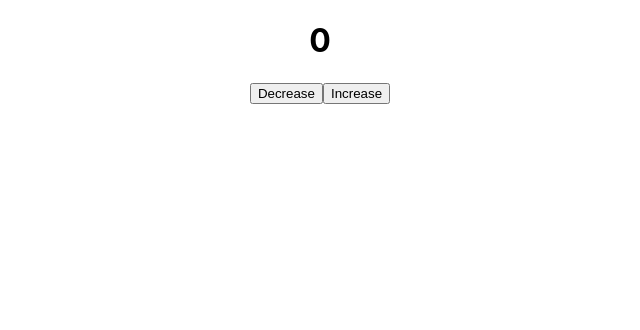
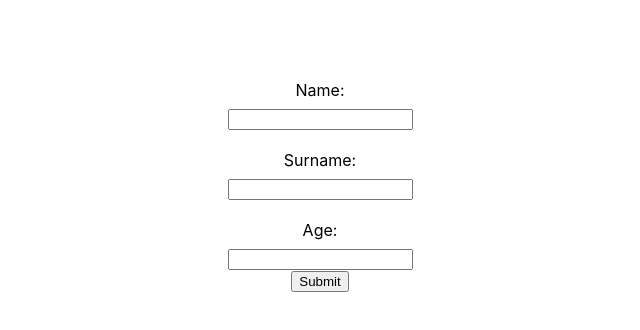
Before and after one commit to bytefulness/patika-dev, a React (Create React App) app in the folder react/tutorial/app/: page / in a window 1280 px wide. Shown: the top 330 px of the page, without its empty margins (320-960 px from the left). Built offline with nearby package versions, Linux system fonts and the light colour scheme.

Commit message:
Tutorial: Control Inputs

```diff
--- /dev/null
+++ b/react/tutorial/app/src/4-states/inputs.js
@@ -0,0 +1,98 @@
+import { useState } from "react";
+
+function Inputs() {
+  const [person, setPerson] = useState({ name: "", surname: "", age: "" });
+  const [people, setPeople] = useState([]);
+
+  const handleChange = (event) => {
+    const key = event.target.name;
+    const value = event.target.value;
+
+    setPerson({ ...person, [key]: value });
+  };
+
+  const handleSubmit = (e) => {
+    e.preventDefault();
+    if (person.name && person.surname && person.age) {
+      setPeople([...people, person]);
+      setPerson({ name: "", surname: "", age: "" });
+    }
+  };
+
+  return (
+    <>
+      <form
+        style={{
+          width: "50%",
+          marginInline: "auto",
+          padding: "5rem",
+          textAlign: "center",
+        }}
+      >
+        <div>
+          <label
+            style={{ display: "block", marginBottom: "0.5rem" }}
+            htmlFor="name"
+          >
+            Name:{" "}
+          </label>
+          <input
+            type="text"
+            id="name"
+            name="name"
+            value={person.name}
+            onChange={handleChange}
+          />
+        </div>
+        <br />
+        <div>
+          <label
+            style={{ display: "block", marginBottom: "0.5rem" }}
+            htmlFor="surname"
+          >
+            Surname:{" "}
+          </label>
+          <input
+            type="text"
+            id="surname"
+            name="surname"
+            value={person.surname}
+            onChange={handleChange}
+          />
+        </div>
+        <br />
+        <div>
+          <label
+            style={{ display: "block", marginBottom: "0.5rem" }}
+            htmlFor="age"
+          >
+            Age:{" "}
+          </label>
+          <input
+            type="text"
+            id="age"
+            name="age"
+            value={person.age}
+            onChange={handleChange}
+          />
+        </div>
+
+        <button type="submit" onClick={handleSubmit}>
+          Submit
+        </button>
+      </form>
+
+      <h1>{`${person.name} ${person.surname} ${person.age}`}</h1>
+
+      <div>
+        {people &&
+          people.map((person, index) => {
+            const { name, surname, age } = person;
+            return <h3 key={index}>{`${name} ${surname} ${age}`}</h3>;
+          })}
+      </div>
+    </>
+  );
+}
+
+export default Inputs;
--- a/react/tutorial/app/src/App.js
+++ b/react/tutorial/app/src/App.js
@@ -1,8 +1,8 @@
 // Import Components
-import BasicCounter from "./4-states/basic-counter";
+import Inputs from "./4-states/inputs";
 
 function App() {
-  return <BasicCounter />;
+  return <Inputs />;
 }
 
 export default App;
```
